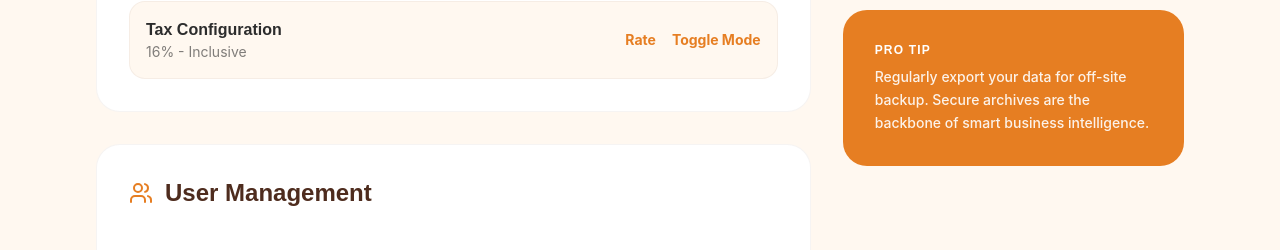
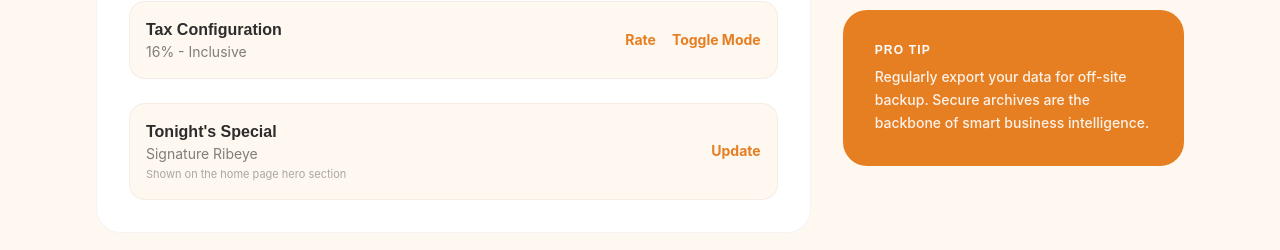
Before and after one commit to Fidelkyalo/Kolay-Restaurant, a React (Vite) app in the folder web/: page /admin in a window 1280 px wide. Shown: the part 429-679 px from the top of the page. Built offline with nearby package versions, Linux system fonts and the light colour scheme; no server answers.

Commit message:
Remove hero price tag; add editable Tonight's Special in admin panel

```diff
--- a/web/src/pages/AdminPanel.jsx
+++ b/web/src/pages/AdminPanel.jsx
@@ -13,7 +13,8 @@ function AdminPanel() {
             restaurantName: 'Kolay Restaurant',
             currency: 'Kenya Shillings (KES)',
             taxRate: 16,
-            isTaxInclusive: true
+            isTaxInclusive: true,
+            tonightsSpecial: 'Signature Ribeye'
         };
     });
 
@@ -56,6 +57,11 @@ function AdminPanel() {
             const updated = { ...settings, isTaxInclusive: editConfig.value === 'INCLUSIVE' };
             setSettings(updated);
             localStorage.setItem('kolay_settings', JSON.stringify(updated));
+        } else if (editConfig.type === 'TONIGHTS_SPECIAL') {
+            const updated = { ...settings, tonightsSpecial: editConfig.value };
+            setSettings(updated);
+            localStorage.setItem('kolay_settings', JSON.stringify(updated));
+            window.dispatchEvent(new Event('storage'));
         } else if (editConfig.type === 'USER') {
             const updatedUsers = users.map(u =>
                 u.id === editConfig.id ? { ...u, name: editConfig.value, role: editConfig.role } : u
@@ -128,6 +134,19 @@ function AdminPanel() {
                                             Toggle Mode
                                         </button>
                                     </div>
+                                </div>
+                                <div className="flex items-center justify-between p-4 bg-bg-cream rounded-2xl border border-primary/5">
+                                    <div>
+                                        <h3 className="font-bold">Tonight's Special</h3>
+                                        <p className="text-sm text-charcoal/60">{settings.tonightsSpecial || 'Signature Ribeye'}</p>
+                                        <p className="text-[11px] text-charcoal/40 mt-0.5">Shown on the home page hero section</p>
+                                    </div>
+                                    <button
+                                        onClick={() => setEditConfig({ type: 'TONIGHTS_SPECIAL', value: settings.tonightsSpecial || 'Signature Ribeye' })}
+                                        className="text-secondary font-bold text-sm hover:underline"
+                                    >
+                                        Update
+                                    </button>
                                 </div>
                             </div>
                         </section>
@@ -214,7 +233,10 @@ function AdminPanel() {
                             <div className="space-y-5">
                                 <div>
                                     <label className="block text-[10px] font-black uppercase text-charcoal/40 mb-2">
-                                        {editConfig.type === 'NAME' ? 'Restaurant Name' : editConfig.type === 'CURRENCY' ? 'Currency' : 'Full Name'}
+                                        {editConfig.type === 'NAME' ? 'Restaurant Name'
+                                            : editConfig.type === 'CURRENCY' ? 'Currency'
+                                            : editConfig.type === 'TONIGHTS_SPECIAL' ? "Tonight's Special Dish Name"
+                                            : 'Full Name'}
                                     </label>
                                     <input
                                         type="text"
--- a/web/src/pages/Home.jsx
+++ b/web/src/pages/Home.jsx
@@ -1,4 +1,4 @@
-import React, { useState } from 'react';
+import React, { useState, useEffect } from 'react';
 import {
     Utensils, Star, Clock, MapPin, Phone, Camera, MessageCircle,
     Send, ArrowRight, Calendar, ChevronDown, Check, ChefHat,
@@ -10,6 +10,21 @@ import { Link } from 'react-router-dom';
 const Home = () => {
     const [reservationSuccess, setReservationSuccess] = useState(false);
     const [activeMenuTab, setActiveMenuTab] = useState('Starters');
+
+    const [tonightsSpecial, setTonightsSpecial] = useState(() => {
+        const saved = localStorage.getItem('kolay_settings');
+        return saved ? (JSON.parse(saved).tonightsSpecial || 'Signature Ribeye') : 'Signature Ribeye';
+    });
+
+    // Keep in sync if admin updates it in another tab
+    useEffect(() => {
+        const handleStorage = () => {
+            const saved = localStorage.getItem('kolay_settings');
+            if (saved) setTonightsSpecial(JSON.parse(saved).tonightsSpecial || 'Signature Ribeye');
+        };
+        window.addEventListener('storage', handleStorage);
+        return () => window.removeEventListener('storage', handleStorage);
+    }, []);
 
     const featuredMeals = [
         { id: 1, name: 'Gourmet Beef Burger', price: 1200, desc: 'Aged wagyu beef, truffle aioli, melted brie on brioche.', tag: 'Best Seller', image: '/assets/burger.png' },
@@ -143,16 +158,13 @@ const Home = () => {
                         {/* Floating info card */}
                         <div className="absolute -bottom-6 -left-8 bg-white/5 backdrop-blur-xl border border-white/10 rounded-2xl p-5 w-52 shadow-xl">
                             <p className="text-[10px] text-white/40 uppercase tracking-widest mb-1 font-black">Tonight's Special</p>
-                            <p className="text-white font-black text-sm leading-tight mb-2">Signature Ribeye</p>
+                            <p className="text-white font-black text-sm leading-tight mb-2">{tonightsSpecial}</p>
                             <div className="flex items-center gap-1">
                                 {[...Array(5)].map((_, i) => <Star key={i} className="w-3 h-3 fill-[#E67E22] text-[#E67E22]" />)}
                             </div>
                         </div>
 
-                        {/* Price badge */}
-                        <div className="absolute top-6 right-6 bg-[#E67E22] text-white px-4 py-2 rounded-xl font-black text-sm shadow-glow">
-                            KES 3,500
-                        </div>
+                        {/* Price badge — removed */}
                     </div>
                 </div>
 
```
